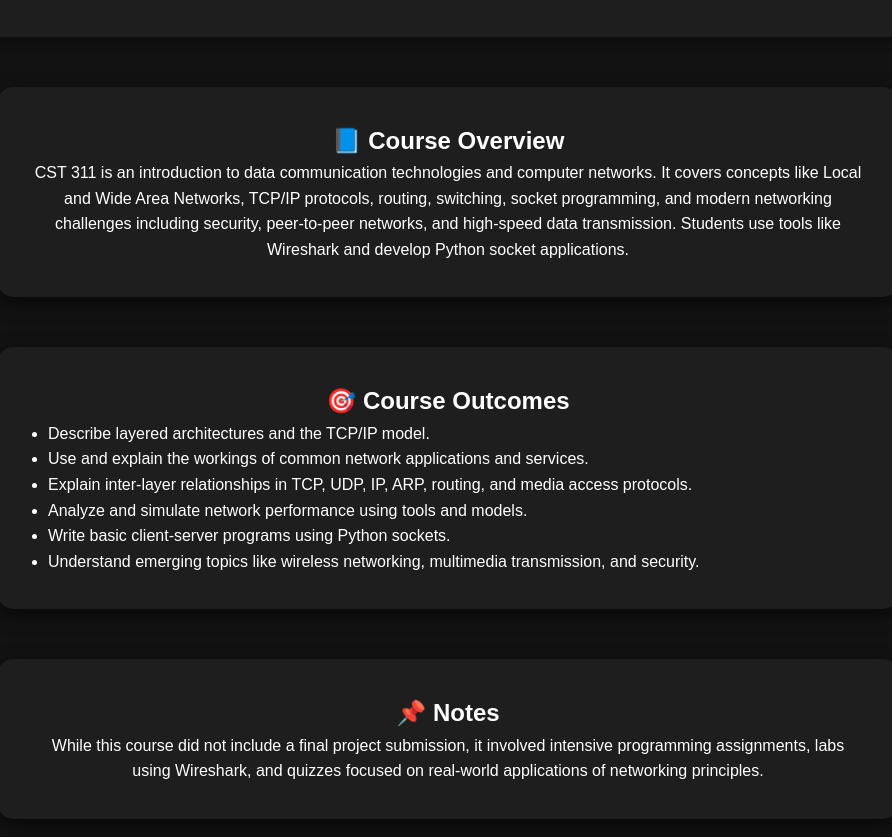
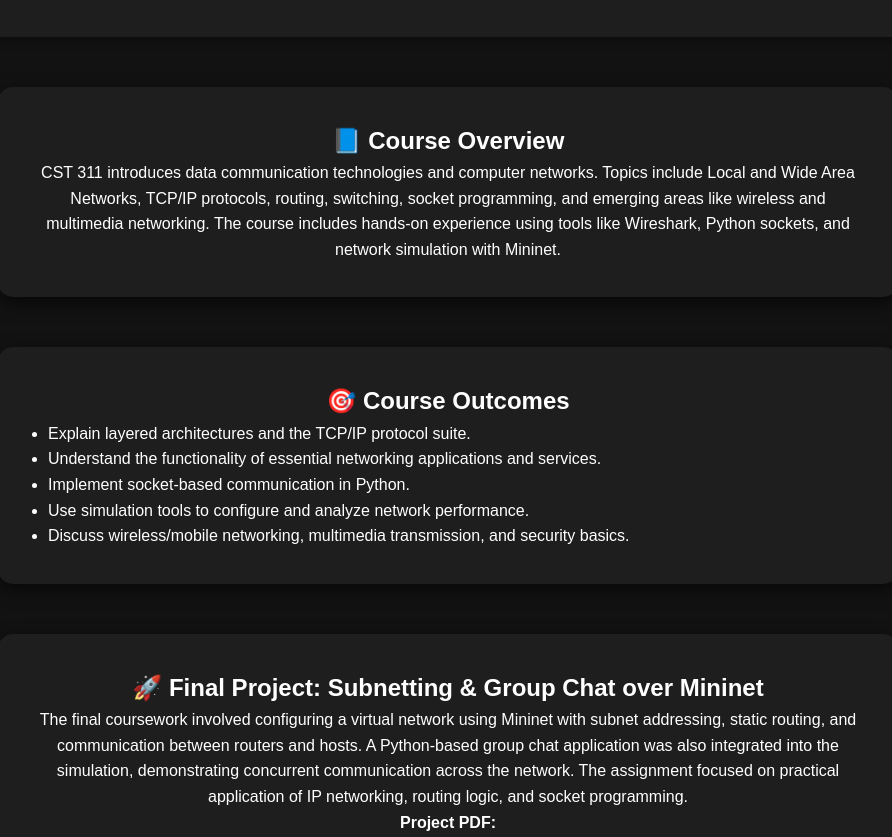
Before and after one commit to yusra-afk/Portfolio, a plain HTML site: page courses/cst311.html in a window 1280 px wide. Shown: the part 115-952 px from the top of the page, without its empty margins (192-1084 px from the left). Drawn offline with Linux system fonts and the light colour scheme.

Commit message:
pa4 added

```diff
--- a/courses/cst311.html
+++ b/courses/cst311.html
@@ -15,31 +15,36 @@
     <section>
       <h2>📘 Course Overview</h2>
       <p>
-        CST 311 is an introduction to data communication technologies and computer networks. It covers
-        concepts like Local and Wide Area Networks, TCP/IP protocols, routing, switching, socket programming,
-        and modern networking challenges including security, peer-to-peer networks, and high-speed data
-        transmission. Students use tools like Wireshark and develop Python socket applications.
+        CST 311 introduces data communication technologies and computer networks. Topics include
+        Local and Wide Area Networks, TCP/IP protocols, routing, switching, socket programming, and
+        emerging areas like wireless and multimedia networking. The course includes hands-on experience
+        using tools like Wireshark, Python sockets, and network simulation with Mininet.
       </p>
     </section>
 
     <section>
       <h2>🎯 Course Outcomes</h2>
       <ul style="text-align: left; max-width: 800px; margin: 0 auto;">
-        <li>Describe layered architectures and the TCP/IP model.</li>
-        <li>Use and explain the workings of common network applications and services.</li>
-        <li>Explain inter-layer relationships in TCP, UDP, IP, ARP, routing, and media access protocols.</li>
-        <li>Analyze and simulate network performance using tools and models.</li>
-        <li>Write basic client-server programs using Python sockets.</li>
-        <li>Understand emerging topics like wireless networking, multimedia transmission, and security.</li>
+        <li>Explain layered architectures and the TCP/IP protocol suite.</li>
+        <li>Understand the functionality of essential networking applications and services.</li>
+        <li>Implement socket-based communication in Python.</li>
+        <li>Use simulation tools to configure and analyze network performance.</li>
+        <li>Discuss wireless/mobile networking, multimedia transmission, and security basics.</li>
       </ul>
     </section>
 
     <section>
-      <h2>📌 Notes</h2>
+      <h2>🚀 Final Project: Subnetting & Group Chat over Mininet</h2>
       <p>
-        While this course did not include a final project submission, it involved intensive programming
-        assignments, labs using Wireshark, and quizzes focused on real-world applications of networking principles.
+        The final coursework involved configuring a virtual network using Mininet with subnet addressing,
+        static routing, and communication between routers and hosts. A Python-based group chat application
+        was also integrated into the simulation, demonstrating concurrent communication across the network.
+        The assignment focused on practical application of IP networking, routing logic, and socket programming.
       </p>
+
+      <p><strong>Project PDF:</strong></p>
+      <embed src="../assets/Programming_Assignment_4_Subnet_Addressing.pdf" width="100%" height="600px" type="application/pdf" />
+      <p><a href="../assets/Programming_Assignment_4_Subnet_Addressing.pdf" target="_blank">Download PDF</a></p>
     </section>
 
     <p><a href="../index.html">← Back to Home</a></p>
```
Also changed, not shown: 1 other file.
